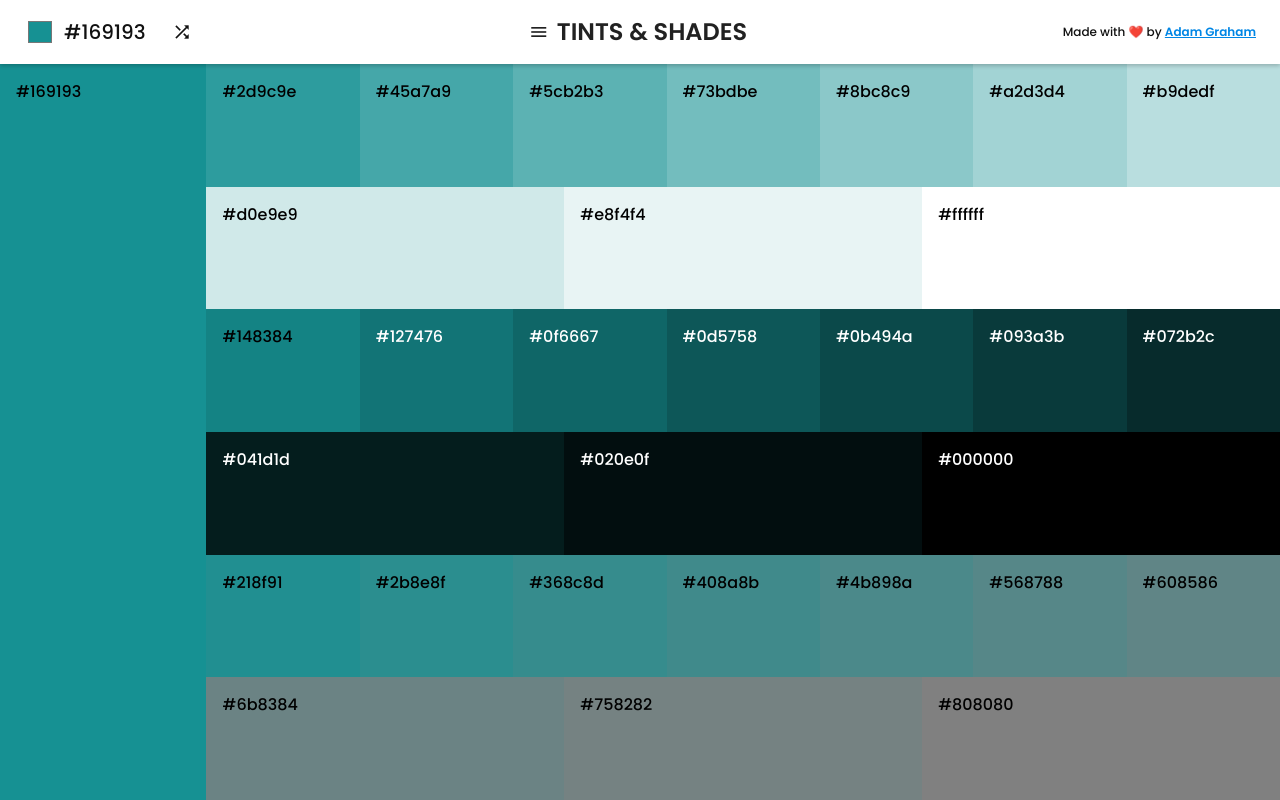
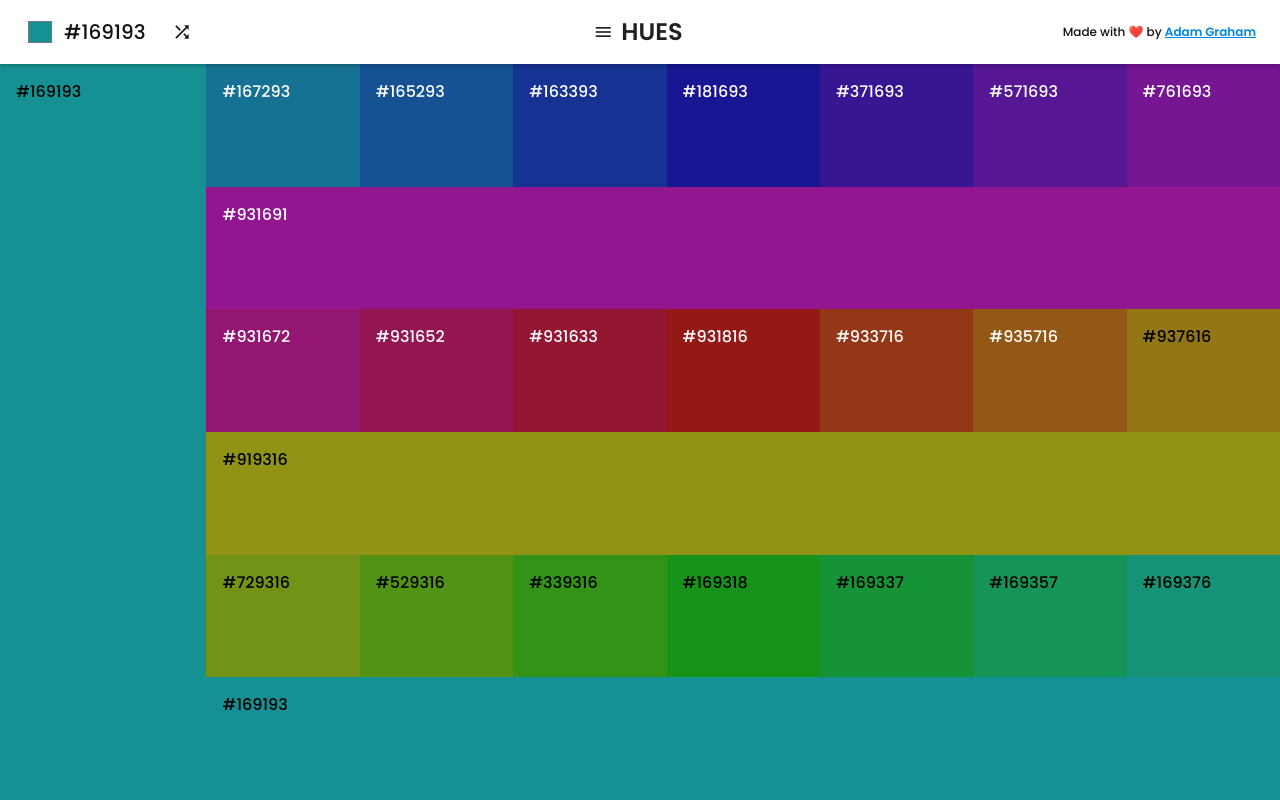
Before and after one commit to CeyandmeP/colorly, a React (Create React App) app: page /colorly/hues in a window 1280 px wide. Before the commit this address led to /colorly/tints-and-shades. Built offline with nearby package versions, Linux system fonts and the light colour scheme.

Commit message:
Add new color <Hues> page

```diff
--- a/src/components/ColorPalette.js
+++ b/src/components/ColorPalette.js
@@ -7,6 +7,7 @@ import { white, black, gray } from '../utils/colors';
 import './ColorPalette.css';
 
 const types = {
+  hues: 'hues',
   tintsAndShades: 'tintsAndShades',
   tints: 'tints',
   shades: 'shades',
@@ -39,8 +40,10 @@ const ColorPalette = ({
       const weight = (i + 1) * increment;
       var color = base;
 
-      /* eslint-disable no-case-declarations */
       switch (type) {
+        case types.hues:
+          color = color.hue(color.hue() + 360 * weight);
+          break;
         case types.tintsAndShades:
           if (i < length / 2) {
             color = color.mix(white, 0.5 - weight);
@@ -72,7 +75,6 @@ const ColorPalette = ({
         default:
           break;
       }
-      /* eslint-enable no-case-declarations */
 
       colors.push(color.hex());
     }
--- /dev/null
+++ b/src/pages/Hues.js
@@ -0,0 +1,46 @@
+import React from 'react';
+import PropTypes from 'prop-types';
+import Color from 'color';
+import { ColorCard, ColorGroup, ColorPalette } from '../components';
+import { withBaseColor } from '../utils/hoc';
+
+const Hues = ({ baseColor, setBaseColor }) => {
+  const color = new Color(baseColor);
+  return (
+    <article className="page lightness">
+      <ColorGroup layout="row">
+        <ColorCard color={baseColor} size="large" />
+        <ColorGroup layout="column">
+          <ColorPalette
+            baseColor={baseColor}
+            onSelectColor={setBaseColor}
+            increment={15 / 360}
+            length={8}
+            type="hues"
+          />
+          <ColorPalette
+            baseColor={color.hue(color.hue() + 120)}
+            onSelectColor={setBaseColor}
+            increment={15 / 360}
+            length={8}
+            type="hues"
+          />
+          <ColorPalette
+            baseColor={color.hue(color.hue() + 240)}
+            onSelectColor={setBaseColor}
+            increment={15 / 360}
+            length={8}
+            type="hues"
+          />
+        </ColorGroup>
+      </ColorGroup>
+    </article>
+  );
+};
+
+Hues.propTypes = {
+  baseColor: PropTypes.string.isRequired,
+  setBaseColor: PropTypes.func,
+};
+
+export default withBaseColor(Hues);
--- a/src/pages/index.js
+++ b/src/pages/index.js
@@ -1,5 +1,6 @@
 export { default as ContrastRatio } from './ContrastRatio';
 export { default as Harmonies } from './Harmonies';
+export { default as Hues } from './Hues';
 export { default as Lightness } from './Lightness';
 export { default as Saturation } from './Saturation';
 export { default as TintsAndShades } from './TintsAndShades';
--- a/src/routes.js
+++ b/src/routes.js
@@ -3,6 +3,7 @@ import { Route, Switch } from 'react-router-dom';
 import {
   ContrastRatio,
   Harmonies,
+  Hues,
   Lightness,
   Saturation,
   TintsAndShades,
@@ -24,6 +25,11 @@ export const routes = {
     path: '/saturation',
     name: 'Saturation',
     component: Saturation,
+  },
+  hues: {
+    path: '/hues',
+    name: 'Hues',
+    component: Hues,
   },
   harmonies: {
     path: '/harmonies',
```
